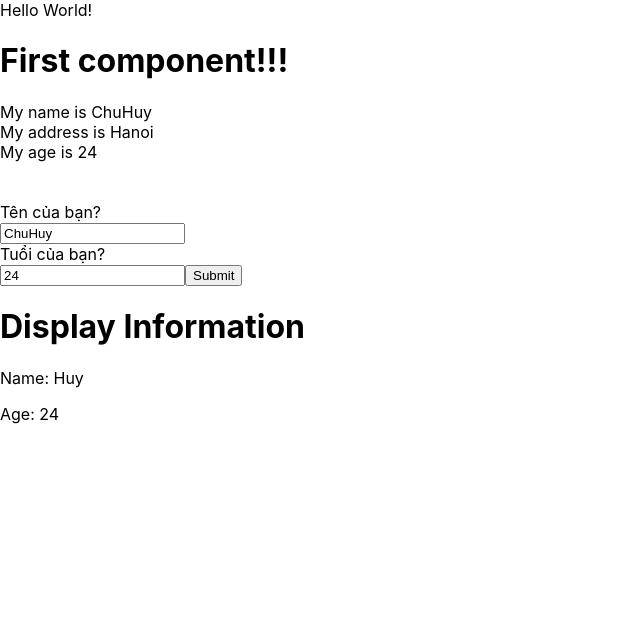
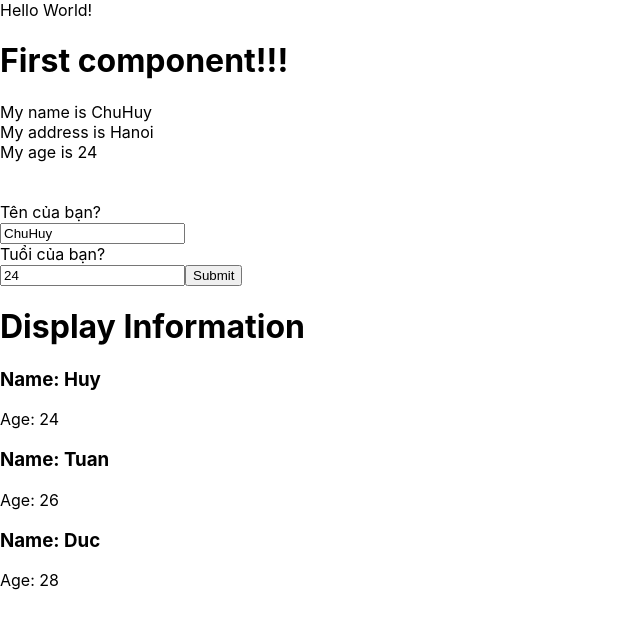
Before and after one commit to hamupig213/react-demo, a React (Create React App) app: page / in a window 1280 px wide. Shown: the top 628 px of the page, without its empty margins (0-640 px from the left). Built offline with nearby package versions, Linux system fonts and the light colour scheme.

Commit message:
key props

```diff
--- a/src/components/DisplayInfor.js
+++ b/src/components/DisplayInfor.js
@@ -3,14 +3,20 @@ import React from "react";
 class DisplayInfor extends React.Component {
     render() {
         //destructuring
-        const { name, age } = this.props;
+        const { listUsers } = this.props;
 
         console.log(this.props);
         return (
             <div>
                 <h1>Display Information</h1>
-                <p>Name: {name}</p>
-                <p>Age: {age}</p>
+                {listUsers.map((item) => {
+                    return (
+                        <div key={item.id}>
+                            <h3>Name: {item.name}</h3>
+                            <p>Age: {item.age}</p>
+                        </div>
+                    );
+                })}
             </div>
         );
     }
--- a/src/components/MyComponents.js
+++ b/src/components/MyComponents.js
@@ -5,12 +5,20 @@ import UserInfor from "./UserInfor";
 import DisplayInfor from "./DisplayInfor";
 
 class MyComponent extends React.Component {
+    state = {
+        listUsers: [
+            { id: 1, name: "Huy", age: 24 },
+            { id: 2, name: "Tuan", age: 26 },
+            { id: 3, name: "Duc", age: 28 }
+        ]
+    };
+
     render() {
         return (
             <div>
                 <h1>First component!!!</h1>
                 <UserInfor />
-                <DisplayInfor name={"Huy"} age={24} />
+                <DisplayInfor listUsers = {this.state.listUsers} />
             </div>
         );
     }
```
